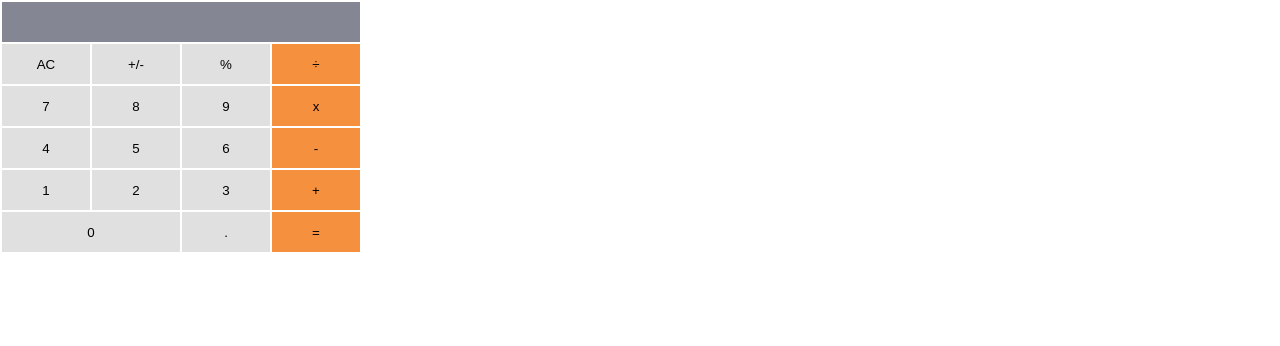
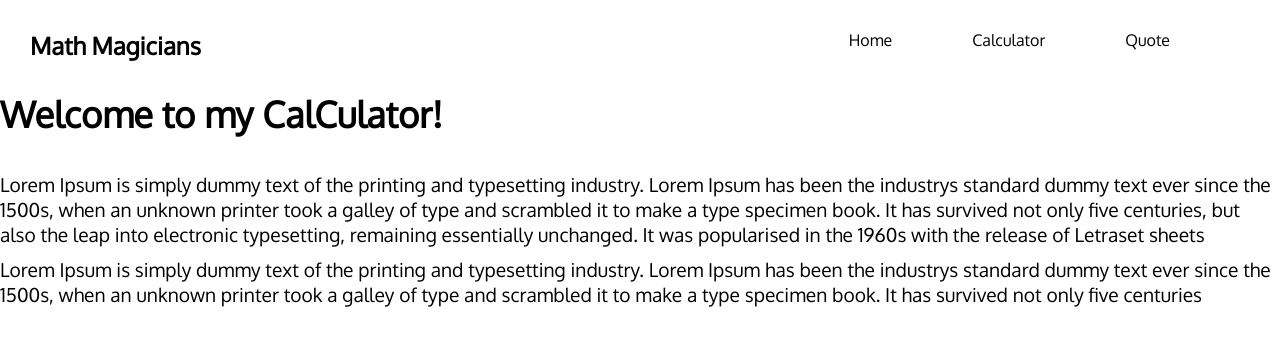
Before and after one commit to developerwaleed/Math-Magicians, a React (Create React App) app: page /Math-Magicians in a window 1280 px wide. Shown: the top 346 px of the page. Built offline with nearby package versions, Linux system fonts and the light colour scheme.

Commit message:
Added routes and its dependencies

```diff
--- a/package.json
+++ b/package.json
@@ -9,6 +9,7 @@
     "big.js": "^6.2.0",
     "react": "^18.2.0",
     "react-dom": "^18.2.0",
+    "react-router-dom": "^6.3.0",
     "react-scripts": "5.0.1",
     "web-vitals": "^2.1.4"
   },
--- a/src/App.css
+++ b/src/App.css
@@ -1,4 +1,7 @@
+@import url('https://fonts.googleapis.com/css2?family=Oxygen&display=swap');
+
 * {
   margin: 0;
   padding: 0;
+  font-family: 'Oxygen', sans-serif;
 }
--- a/src/App.js
+++ b/src/App.js
@@ -1,6 +1,10 @@
 import React, { Component } from 'react';
+import { BrowserRouter as Router, Routes, Route } from 'react-router-dom';
 import './App.css';
 import Calculator from './components/Calculator/Calculator';
+import Navbar from './components/NavBar/NavBar';
+import Home from './components/Home/Home';
+import Quote from './components/Quote/Quote';
 
 export default class App extends Component {
   constructor(props) {
@@ -11,7 +15,16 @@ export default class App extends Component {
   render() {
     return (
       <>
-        <Calculator />
+        <Router>
+          <Navbar />
+          <Routes>
+            <Route path="Math-Magicians/">
+              <Route index element={<Home />} />
+              <Route path="calculator" element={<Calculator />} />
+              <Route path="quote" element={<Quote />} />
+            </Route>
+          </Routes>
+        </Router>
       </>
     );
   }
--- /dev/null
+++ b/src/components/Home/Home.js
@@ -0,0 +1,25 @@
+import React from 'react';
+import styles from './Home.module.css';
+
+const Home = () => (
+  <div className={styles.home}>
+    <h2>Welcome to my CalCulator!</h2>
+    <p>
+      Lorem Ipsum is simply dummy text of the printing and typesetting industry.
+      Lorem Ipsum has been the industrys standard dummy text ever since the
+      1500s, when an unknown printer took a galley of type and scrambled it to
+      make a type specimen book. It has survived not only five centuries, but
+      also the leap into electronic typesetting, remaining essentially
+      unchanged. It was popularised in the 1960s with the release of Letraset
+      sheets
+    </p>
+    <p>
+      Lorem Ipsum is simply dummy text of the printing and typesetting industry.
+      Lorem Ipsum has been the industrys standard dummy text ever since the
+      1500s, when an unknown printer took a galley of type and scrambled it to
+      make a type specimen book. It has survived not only five centuries
+    </p>
+  </div>
+);
+
+export default Home;
--- /dev/null
+++ b/src/components/Home/Home.module.css
@@ -0,0 +1,14 @@
+.home {
+    font-size: 1.5em;
+  }
+
+  .home h2 {
+    margin-bottom: 1em;
+    font-size: 1.5em;
+  }
+
+  .home p {
+    margin-top: 0.5em;
+    font-weight: lighter;
+    font-size: 0.8em;
+  }
--- a/src/components/NavBar/NavBar.js
+++ b/src/components/NavBar/NavBar.js
@@ -0,0 +1,16 @@
+import React from 'react';
+// eslint-disable-next-line no-unused-vars
+import style from './NavBar.module.css';
+
+const Navbar = () => (
+  <nav>
+    <h1>Math Magicians</h1>
+    <ul className={style.navItems}>
+      <li>Home</li>
+      <li>Calculator</li>
+      <li>Quote</li>
+    </ul>
+  </nav>
+);
+
+export default Navbar;
--- a/src/components/NavBar/NavBar.module.css
+++ b/src/components/NavBar/NavBar.module.css
@@ -0,0 +1,16 @@
+nav {
+    padding: 30px;
+    display: flex;
+    justify-content: space-between;
+}
+
+.navItems {
+    list-style: none;
+    display: flex;
+    justify-content: space-around;
+    gap: 80px;
+}
+
+.navItems li:last-child{
+    padding-right: 5rem;
+}
--- /dev/null
+++ b/src/components/Quote/Quote.js
@@ -0,0 +1,15 @@
+import React from 'react';
+import styles from './Quote.module.css';
+
+const Quote = () => (
+  <div className={styles.quote}>
+    <div className={styles['quote-text']}>
+      &quot;Mathmatics is not about numbers, equation, computations, or
+      algorithms: it is about understanding.&quot;
+    </div>
+    <br />
+    <span>-William Paul Thurston</span>
+  </div>
+);
+
+export default Quote;
--- /dev/null
+++ b/src/components/Quote/Quote.module.css
@@ -0,0 +1,8 @@
+.quote {
+  margin-top: 2em;
+  font-size: 2em;
+}
+
+.quote span {
+  float: right;
+}
```
Also changed, not shown: 1 other file (tests, documents, lock files or other folders).
